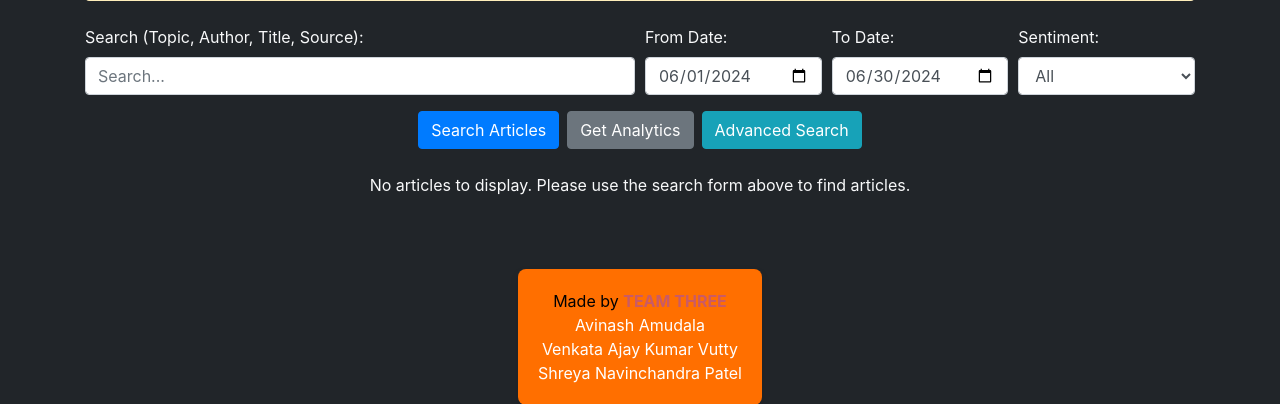
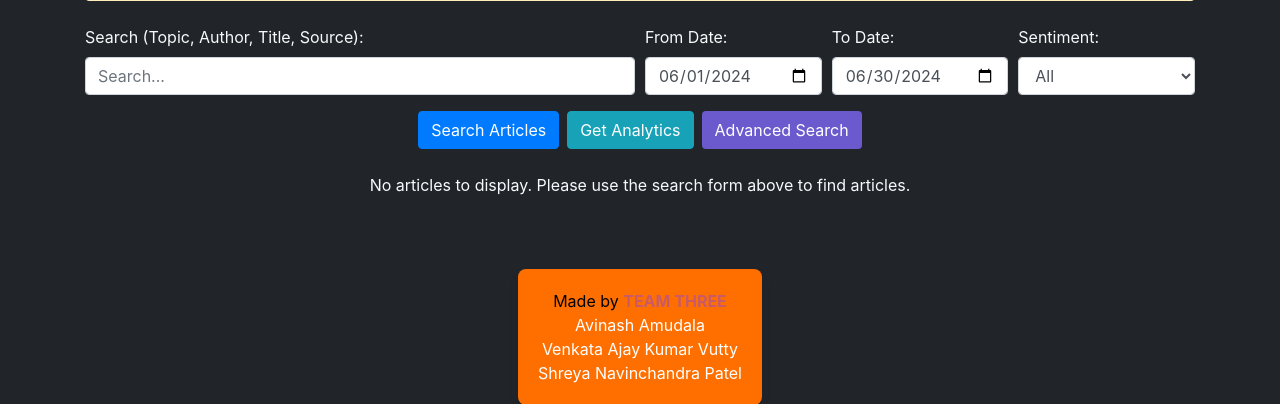
Before and after one commit to Avinash-Amudala/InsightNews-ISTE612, a Flask app: template src/templates/index.html in a window 1280 px wide. Shown: the part 259-663 px from the top of the page. Run offline with Flask 3, Linux system fonts and the light colour scheme; the template is opened without the code that fills it, so the values that code supplies are empty; parts of the project's set-up code (start-up, migrations or seed data) failed here and were passed over; some libraries are stand-ins or nearby versions.

Commit message:
optimize and beautify

```diff
--- a/src/templates/index.html
+++ b/src/templates/index.html
@@ -186,6 +186,44 @@
             text-decoration: underline;
         }
 
+        .theme.light-theme {
+            background-color: #ffffff;
+            color: #212529;
+        }
+
+        .theme.dark-theme {
+            background-color: #343a40;
+            color: #f8f9fa;
+        }
+
+        .theme .modal-header,
+        .theme .modal-body {
+            border-color: transparent;
+        }
+
+        .theme.dark-theme .modal-header,
+        .theme.dark-theme .modal-body {
+            border-color: #454d55;
+        }
+
+        .theme .modal-header .close span {
+            color: inherit;
+        }
+
+        .btn-custom {
+            background-color: slateblue;
+            color: white;
+        }
+
+        .btn-custom:hover {
+            background-color: darkslateblue;
+            color: white;
+        }
+
+        .capitalize-text {
+            text-transform: capitalize;
+        }
+
         .animated-text {
             color: #00ffe5;
             font-weight: bold;
@@ -260,9 +298,9 @@
             </div>
             <div class="form-group col-md-12 d-flex justify-content-center">
                 <button type="submit" name="action" value="search" class="btn btn-primary mr-2">Search Articles</button>
-                <button type="submit" name="action" value="analytics" class="btn btn-secondary mr-2">Get
+                <button type="submit" name="action" value="analytics" class="btn btn-info mr-2">Get
                     Analytics</button>
-                <button type="button" class="btn btn-info" data-toggle="modal"
+                <button type="button" class="btn btn-custom" data-toggle="modal"
                     data-target="#advancedSearchModal">Advanced Search</button>
             </div>
         </form>
@@ -560,8 +599,8 @@
                                     Articles</button>
                             </div>
                             <div class="col-md-6">
-                                <button type="submit" name="action" value="analytics"
-                                    class="btn btn-secondary w-100">Get Analytics</button>
+                                <button type="submit" name="action" value="analytics" class="btn btn-info w-100">Get
+                                    Analytics</button>
                             </div>
                         </div>
                     </form>
@@ -669,9 +708,9 @@
             const body = document.body;
             body.classList.toggle("dark-theme", theme === "dark");
             body.classList.toggle("light-theme", theme !== "dark");
-            document.querySelectorAll(".card").forEach((card) => {
-                card.classList.toggle("dark-theme", theme === "dark");
-                card.classList.toggle("light-theme", theme !== "dark");
+            document.querySelectorAll(".card, .theme").forEach((element) => {
+                element.classList.toggle("dark-theme", theme === "dark");
+                element.classList.toggle("light-theme", theme !== "dark");
             });
             document.getElementById("theme-toggle").checked = theme === "dark";
             updatePlotlyTheme(theme);
@@ -745,6 +784,38 @@
                 document.getElementById("from_date").value || "2024-06-01";
             document.getElementById("to_date").value =
                 document.getElementById("to_date").value || "2024-06-30";
+            //sentiment
+            const sentimentSelectAdv = document.getElementById("sentiment-adv");
+            const sentimentModelSelectAdv = document.getElementById("sentiment_model-adv");
+
+            const robertaOptions = [
+                { value: "", text: "All" },
+                { value: "positive", text: "Positive" },
+                { value: "neutral", text: "Neutral" },
+                { value: "negative", text: "Negative" },
+            ];
+
+            const distilbertOptions = [
+                { value: "", text: "All" },
+                { value: "positive", text: "Positive" },
+                { value: "negative", text: "Negative" },
+            ];
+
+            function updateSentimentOptionsAdv() {
+                const selectedModel = sentimentModelSelectAdv.value;
+                sentimentSelectAdv.innerHTML = "";
+
+                let options = selectedModel === "distilbert_sentiment" ? distilbertOptions : robertaOptions;
+                options.forEach(option => {
+                    let opt = document.createElement("option");
+                    opt.value = option.value;
+                    opt.textContent = option.text;
+                    sentimentSelectAdv.appendChild(opt);
+                });
+            }
+
+            sentimentModelSelectAdv.addEventListener("change", updateSentimentOptionsAdv);
+            updateSentimentOptionsAdv();
         });
         // Form submission event handler
         $("form").on("submit", function () {
```
Also changed, not shown: other parts of src/templates/index.html (+15 -13 lines).
